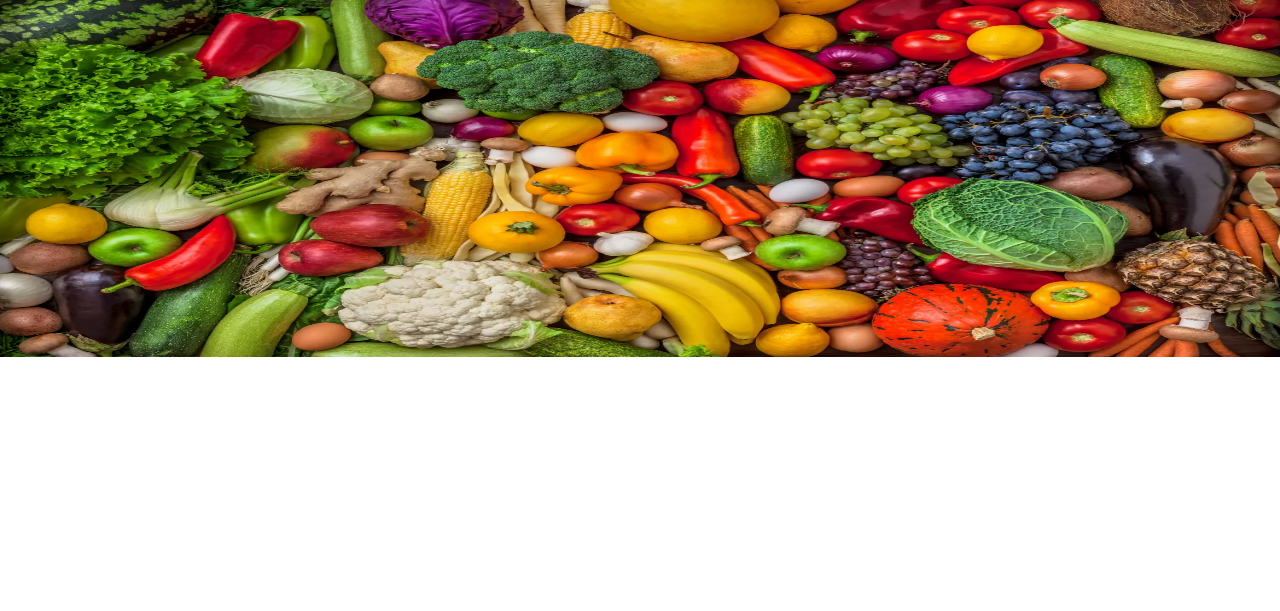
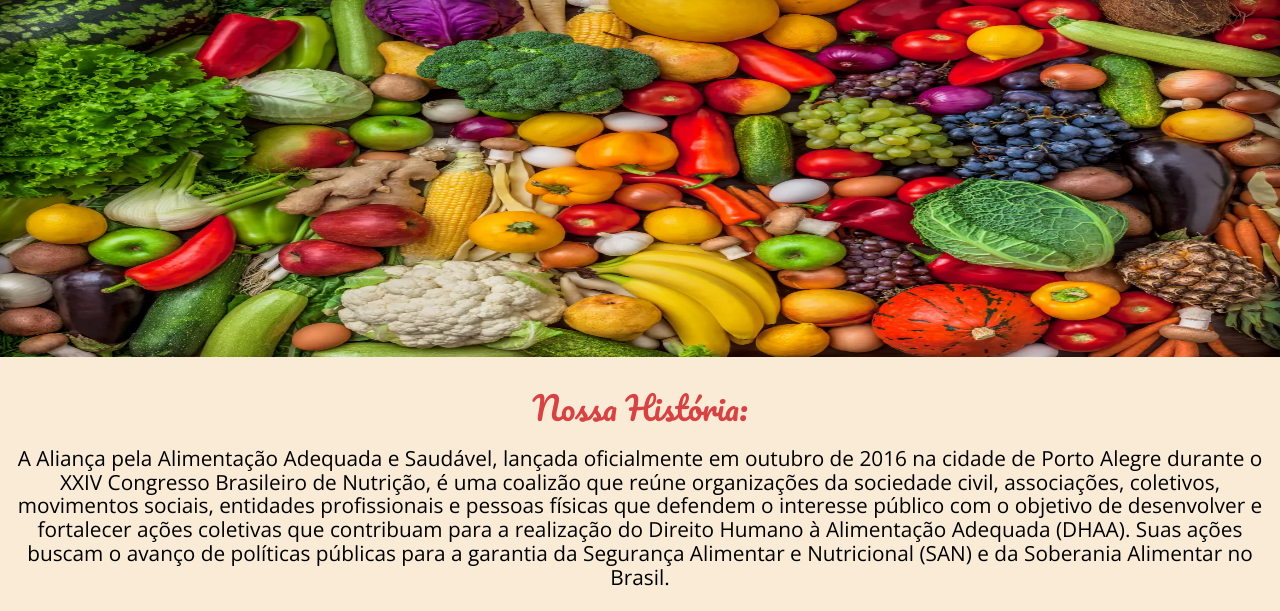
Before and after one commit to pedrohrocha16/viva-mais-saude, a plain HTML site: page index.html in a window 1280 px wide. Shown: the part 291-902 px from the top of the page. Before the commit the page ends 800 px from the top, so only its background shows below. Drawn offline with nearby package versions, Linux system fonts and the light colour scheme.

Commit message:
adicionando elementos

```diff
--- a/assets/css/material-symbols.css
+++ b/assets/css/material-symbols.css
@@ -1,6 +1,7 @@
 .material-symbols-outlined {
     background-color: antiquewhite;
     color: #ed4c4c;
+    cursor: pointer;
     display: flex;
     font-size: 40px;
     justify-content: center;
--- /dev/null
+++ b/assets/css/sobre.css
@@ -0,0 +1,20 @@
+.principal {
+    background-color: antiquewhite;
+    display: flex;
+    flex-wrap: wrap;
+    justify-content: center;
+    width: 100vw;
+}
+.sobre__titulo {
+    color: #d74343;
+    font-family: 'Pacifico', cursive;
+    font-size: 2rem;
+    font-weight: 100;
+    justify-content: center;
+    padding-top: 2rem;
+}
+.sobre__descricao {
+    font-family: 'Open Sans', sans-serif;
+    font-size: 1.3rem;
+    text-align: center;
+}
--- a/index.html
+++ b/index.html
@@ -6,7 +6,9 @@
         <meta name="viewport" content="width=device-width, initial-scale=1.0">
         <link rel="shortcut icon" href="assets\img\icon.png" type="image/x-icon">
         <link rel="stylesheet" href="https://fonts.googleapis.com/css2?family=Material+Symbols+Outlined:opsz,wght,FILL,GRAD@20..48,100..700,0..1,-50..200" />
+        <link href="https://fonts.googleapis.com/css2?family=Pacifico&display=swap" rel="stylesheet">
         <link href="https://fonts.googleapis.com/css2?family=Open+Sans&display=swap" rel="stylesheet">
+        <link href="https://fonts.googleapis.com/css2?family=Open+Sans&family=Pacifico&display=swap" rel="stylesheet">
         <title>Viva Mais - Live more and better!</title>
         <link rel="stylesheet" href="assets\css\normalize.css">
         <link rel="stylesheet" href="assets\css\reset.css">
@@ -14,6 +16,8 @@
         <link rel="stylesheet" href="assets\css\banner.css">
         <link rel="stylesheet" href="assets\css\menu.css">
         <link rel="stylesheet" href="assets\css\material-symbols.css">
+        <link rel="stylesheet" href="assets\css\sobre.css">
+        <link rel="stylesheet" href="assets\css\campanhas.css">
     </head>
     <body>
         <header>
@@ -34,8 +38,9 @@
                     </ul>
                 <img class="banner__principal" src="assets\img\alimentos-saudades-funcionais.jpg" alt="alimentos-saudades-funcionais">
         </header>
-        <main>
-
+        <main class="principal">
+            <h2 class="sobre__titulo">Nossa História:</h2>
+            <p class="sobre__descricao">A Aliança pela Alimentação Adequada e Saudável, lançada oficialmente em outubro de 2016 na cidade de Porto Alegre durante o XXIV Congresso Brasileiro de Nutrição, é uma coalizão que reúne organizações da sociedade civil, associações, coletivos, movimentos sociais, entidades profissionais e pessoas físicas que defendem o interesse público com o objetivo de desenvolver e fortalecer ações coletivas que contribuam para a realização do Direito Humano à Alimentação Adequada (DHAA). Suas ações buscam o avanço de políticas públicas para a garantia da Segurança Alimentar e Nutricional (SAN) e da Soberania Alimentar no Brasil.</p>
         </main>
         <script>
             function clickMenu() {
```
Also changed, not shown: assets/css/campanhas.css (added).
